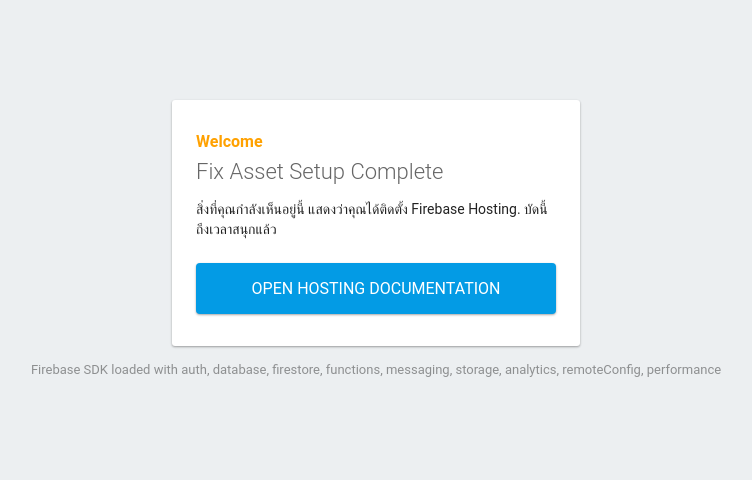
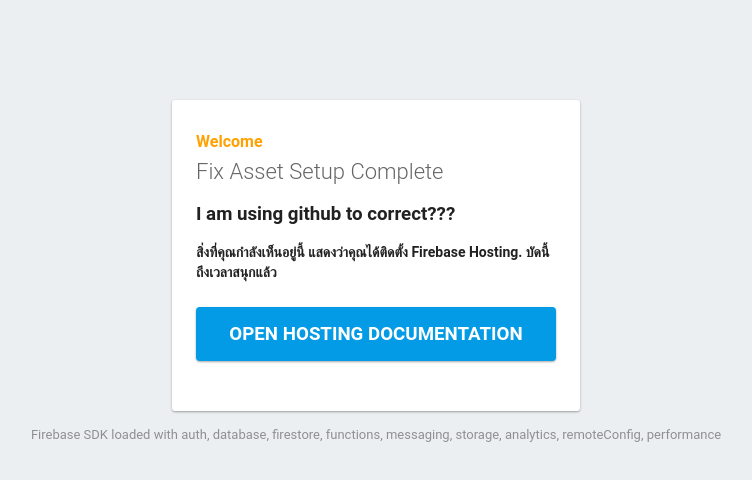
Before and after one commit to ZeroPlusKikkok/Hosting, a plain HTML site: page public/index.html in a window 1280 px wide. Shown: the whole page, without its empty margins (264-1016 px from the left). Drawn offline with Linux system fonts and the light colour scheme; some packages are replaced by stand-ins of ours.

Commit message:
Update index.html
Using Github

```diff
--- a/public/index.html
+++ b/public/index.html
@@ -42,6 +42,7 @@
     <div id="message">
       <h2>Welcome</h2>
       <h1>Fix Asset Setup Complete</h1>
+      <h3>I am using github to correct???<h3>
       <p>สิ่งที่คุณกำลังเห็นอยู่นี้ แสดงว่าคุณได้ติดตั้ง Firebase Hosting. บัดนี้ถึงเวลาสนุกแล้ว</p>
       <a target="_blank" href="https://firebase.google.com/docs/hosting/">Open Hosting Documentation</a>
     </div>
```
